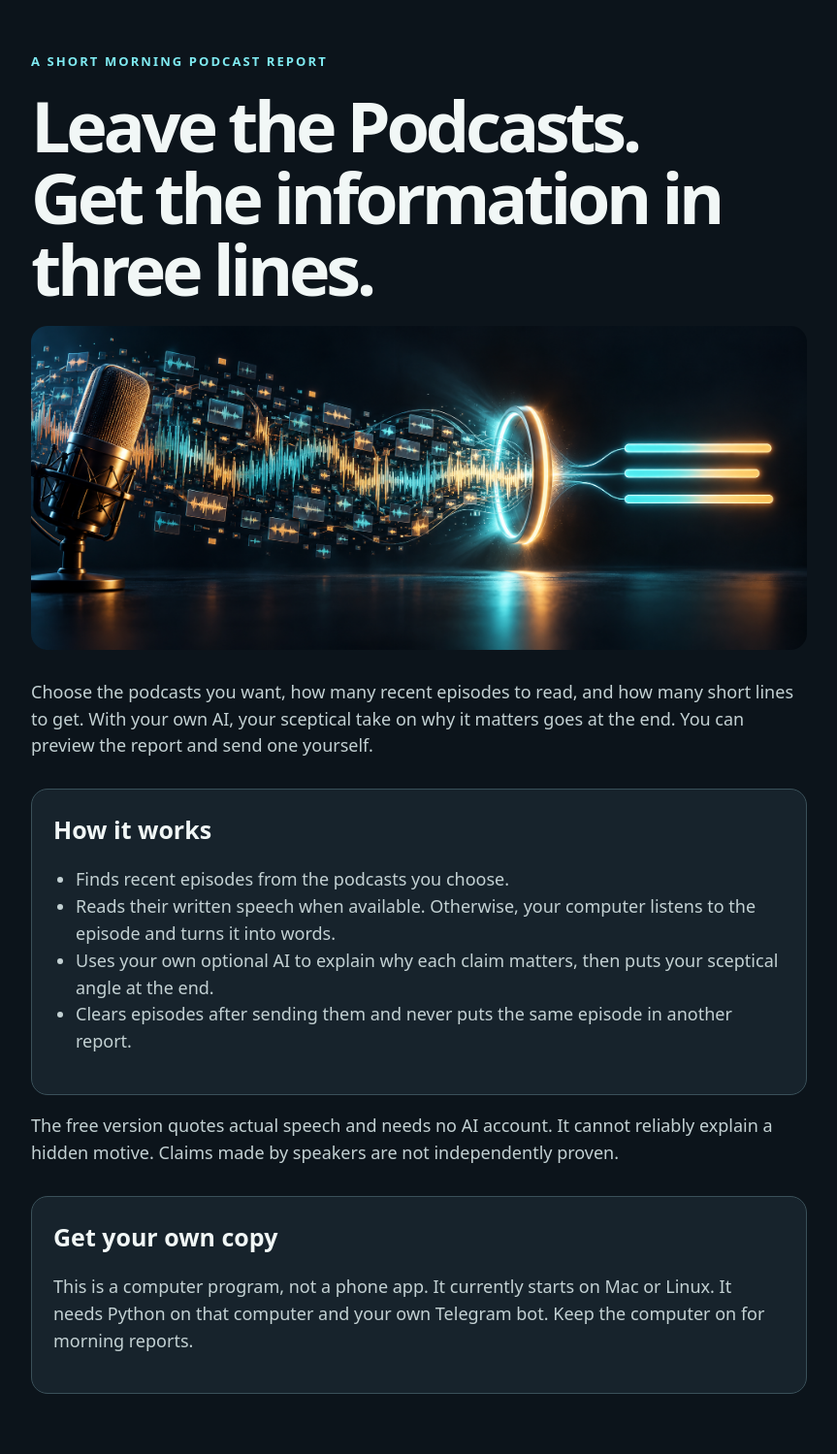
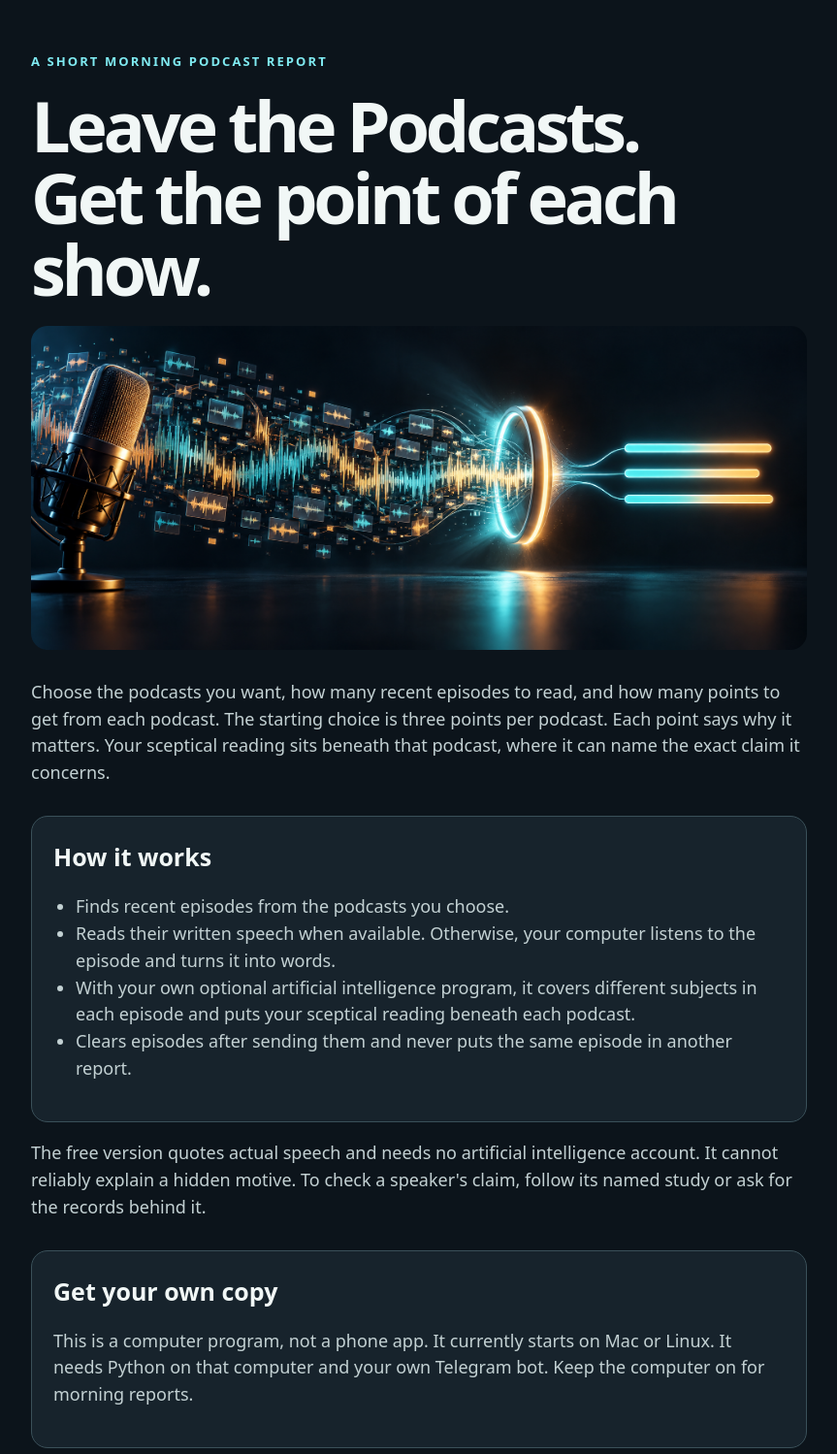
Before and after one commit to eochu-ollathair/leave-podcasts, a Flask app: page /about in a window 1280 px wide. Shown: the top 1499 px of the page at 97% size, without its empty margins (208-1071 px from the left). Before the commit the page ends 1437 px from the top, so only its background shows below. Run offline with Flask 3, Linux system fonts and the light colour scheme; parts of the project's set-up code (start-up, migrations or seed data) failed here and were passed over.

Commit message:
Give each podcast several subjects and its own sceptical view

```diff
--- a/app.py
+++ b/app.py
@@ -1,6 +1,6 @@
 #!/usr/bin/env python3
 # READ FIRST: /root/app/leave-podcasts/PROJECT_NOTES.md
-"""Read podcast speech and send a three-line morning report."""
+"""Read podcast speech and send separate short reports for each show."""
 
 import argparse
 import fcntl
@@ -89,9 +89,9 @@ def validate(value):
     try:
         lines = int(value.get("lines", 3))
     except (TypeError, ValueError):
-        raise ValueError("Choose a whole number of report lines") from None
+        raise ValueError("Choose a whole number of points per podcast") from None
     if not 1 <= lines <= 20:
-        raise ValueError("Choose 1 to 20 report lines")
+        raise ValueError("Choose 1 to 20 points per podcast")
     return {"shows": shows, "lines": lines, "angle": str(value.get("angle", "")).strip()[:400],
             "enabled": bool(value.get("enabled", False)), "time": send_time, "timezone": tz}
 
@@ -175,8 +175,11 @@ def read_feed(show):
                 transcripts.append({"url": element.attrib["url"],
                                     "type": element.attrib.get("type", "")})
         if title and (transcripts or audio is not None):
+            episode_url = child_text(item, "link") or show["feed"]
+            if urlparse(episode_url).scheme not in ("http", "https"):
+                episode_url = show["feed"]
             episodes.append({"show": show["name"], "title": title, "published": published,
-                             "url": child_text(item, "link") or show["feed"],
+                             "url": episode_url,
                              "guid": child_text(item, "guid") or title + published,
                              "audio": audio.attrib.get("url", "") if audio is not None else "",
                              "transcripts": transcripts})
@@ -282,10 +285,15 @@ def episode_notes(episode, speech):
     speech = re.sub(r"\b(one|two|three|four|five) and (one|two|three|four|five) who\b",
                     "[unclear number] who", speech, flags=re.IGNORECASE)
     parts = [speech[i:i + 18000] for i in range(0, len(speech), 18000)]
-    system = ("Extract concrete claims from podcast speech. Say who said them if clear. "
-              "Keep numbers, reasons, disagreements and caveats. If speech is unclear, "
-              "do not repair a number by guessing. Do not invent facts. "
-              "Give at most five short points. No introduction.")
+    system = ("Extract concrete claims from podcast speech. Say who said them only if clear. "
+              "A host and guest may answer each other; never assign one person's words to the "
+              "other. If unsure, say 'a speaker'. "
+              "Keep the numbers as spoken, with their original units. Never calculate a new "
+              "price, rate or percentage from numbers in the speech. Keep reasons, disagreements "
+              "and caveats, including when a number comes from a speaker or company's own test. "
+              "If speech is unclear, do not repair a number by guessing. Ignore adverts and "
+              "introductions. Give at most six short points from different subjects where possible. "
+              "Do not invent facts. No introduction.")
     notes = []
     for index, part in enumerate(parts, 1):
         prompt = ("SHOW: " + episode["show"] + "\nEPISODE: " + episode["title"] +
@@ -303,7 +311,8 @@ def episode_notes(episode, speech):
                 temporary_path = Path(temporary.name)
             temporary_path.chmod(0o600)
             os.replace(temporary_path, path)
-        notes.append(episode["show"] + " — " + episode["title"] + ":\n" + note)
+        notes.append("Part " + str(index) + " of " + str(len(parts)) + " — " +
+                     episode["show"] + " — " + episode["title"] + ":\n" + note)
     return notes
 
 
@@ -342,62 +351,147 @@ def extractive_points(episode, speech, limit=3):
     return [episode["show"] + ': “' + sentence + '”' for sentence, _ in result]
 
 
-def make_report_lines(episodes, angle="", count=3):
+def plain_report_words(value):
+    replacements = {"AI": "artificial intelligence", "US": "United States",
+                    "UK": "United Kingdom", "EV": "electric car", "EVs": "electric cars"}
+    for short, full in replacements.items():
+        value = re.sub(r"\b" + re.escape(short) + r"\b", full, value)
+    return value.strip()
+
+
+def sceptical_view(points, angle):
+    money_points = [point for point in points if re.search(
+        r"\b(?:compensat\w*|paid|payment|profit\w*|received money)\b",
+        point["claim"], flags=re.IGNORECASE)]
+    focus_points = money_points or points
+    system = ("Write one short sceptical view beneath this podcast only. Choose ONE named subject "
+              "from its points. If a point explicitly names who received money or power, state "
+              "that visible benefit and the record that would confirm it. Otherwise name the "
+              "specific study, account or repeat test needed to check one claim. "
+              "Do not guess why any law or action happened. Do not invent beneficiaries, people, "
+              "products or transactions. Do not say one result settles a broad question. "
+              "Do not discuss other podcasts or ask a question. Use ordinary words, no shortened "
+              "terms or vague phrases like 'more evidence'. At most 35 words.")
+    answer = model_answer(system, "OWNER'S ANGLE: " + (angle or "Be sceptical") +
+                          "\nTHIS PODCAST'S POINTS:\n" + json.dumps(focus_points), limit=180)
+    view = plain_report_words(re.sub(r"^\s*(?:Cynic(?:'s|’s)? view:\s*)?", "", answer,
+                                     flags=re.IGNORECASE).splitlines()[0] if answer else "")
+    if not view:
+        raise RuntimeError("Could not write the sceptical view")
+    if len(view.split()) > 35:
+        shorter = model_answer("Shorten this to one sentence of at most 30 words. Keep the "
+                               "specific subject and exact check or named recipient. Do not add "
+                               "a motive or new fact.", view, limit=100)
+        view = plain_report_words(shorter.splitlines()[0] if shorter else "")
+    if len(view.split()) > 35:
+        raise RuntimeError("The sceptical view was too long")
+    return view
+
+
+def read_report_points(answer, count, show):
+    try:
+        parsed = json.loads(answer[answer.index("{"):answer.rindex("}") + 1])
+        raw_points = parsed["points"]
+        if len(raw_points) != count:
+            raise ValueError("wrong number of points")
+        points = [{key: plain_report_words(str(item[key])) for key in
+                   ("subject", "claim", "why")} for item in raw_points]
+        if any(not all(point.values()) for point in points):
+            raise ValueError("empty point")
+        return points
+    except (ValueError, KeyError, TypeError) as exc:
+        raise RuntimeError("Could not write the requested points for " + show) from exc
+
+
+def numbers_in_text(value):
+    return {match.replace(",", "") for match in re.findall(
+        r"(?<![A-Za-z])\d+(?:[,.]\d+)*", value)}
+
+
+def check_spoken_numbers(points, speech, show):
+    spoken = numbers_in_text(speech)
+    for index, point in enumerate(points):
+        missing = numbers_in_text(point["claim"] + " " + point["why"]) - spoken
+        if not missing:
+            continue
+        keywords = [word.lower() for word in re.findall(r"[A-Za-z]{5,}", point["subject"])]
+        locations = [speech.lower().find(word) for word in keywords]
+        location = next((place for place in locations if place >= 0), 0)
+        excerpt = speech[max(0, location - 1500):location + 7000]
+        system = ("Rewrite this ONE point using the original speech. The listed numbers were "
+                  "not found in the speech and must be removed or replaced by the exact spoken "
+                  "amounts. Keep the same subject and practical reason. Do not calculate a new "
+                  "price or percentage. Return only JSON in this form: "
+                  '{"points":[{"subject":"...","claim":"...","why":"..."}]}')
+        answer = model_answer(system, "UNSUPPORTED NUMBERS: " + ", ".join(sorted(missing)) +
+                              "\nPOINT: " + json.dumps(point) + "\nSPEECH:\n" + excerpt, limit=350)
+        points[index] = read_report_points(answer, 1, show)[0]
+        if numbers_in_text(points[index]["claim"] + " " + points[index]["why"]) - spoken:
+            raise RuntimeError("A number in " + show + " was not heard in the episode")
+    return points
+
+
+def episode_report(episode, speech, angle, count):
     if MODEL_URL and MODEL_NAME:
-        chosen = episodes[:min(count, len(episodes))]
-        allocations = [0] * len(chosen)
-        for index in range(count):
-            allocations[index % len(chosen)] += 1
-        buckets = []
-        for (episode, speech), wanted in zip(chosen, allocations):
-            notes = episode_notes(episode, speech)
-            system = ("Write exactly " + str(wanted) + " numbered lines about this podcast episode. "
-                      "Each line is at most 35 words and starts with a specific claim the speaker made, "
-                      "then says why it matters in real life. Attribute the claim to the speaker. "
-                      "Choose the main discussion, preferably a point reflected in the episode title or "
-                      "repeated through the episode. Ignore adverts, promotions and housekeeping. "
-                      "Avoid isolated shocking details; include a caveat when the speaker gives one. "
-                      "Keep the claim and consequence on the same topic; do not join unrelated notes. "
-                      "Do not call a claim proven or invent a motive. Preserve numbers exactly; a percentage "
-                      "below 50 is not a majority. No broad claim from one study. Plain words, no filler.")
-            prompt = ("SHOW: " + episode["show"] + "\nEPISODE: " + episode["title"] +
-                      "\nNOTES:\n" + "\n\n".join(notes))
-            answer = model_answer(system, prompt, limit=max(350, wanted * 110))
-            parsed = [re.sub(r"^\s*(?:\d+[.)]|[-*])\s*", "", line).strip()
-                      for line in answer.splitlines() if line.strip()]
-            parsed = [line for line in parsed if line and not line.lower().startswith(
-                ("here are", "here is", "summary:"))]
-            if len(parsed) < wanted:
-                raise RuntimeError("Could not write the requested report lines for " + episode["show"])
-            buckets.append([episode["show"] + ": " + re.sub(
-                r"^" + re.escape(episode["show"]) + r":\s*", "", line, flags=re.IGNORECASE)
-                for line in parsed[:wanted]])
-        lines = []
-        while any(buckets):
-            for bucket in buckets:
-                if bucket:
-                    lines.append(bucket.pop(0))
-        system = ("Write one short line starting 'Cynic's view:'. Explain why a concrete point "
-                  "in this report matters from the owner's angle. Name a possible beneficiary or "
-                  "a specific fact worth checking. No rhetorical questions, fragments or generic warnings. "
-                  "Do not invent a beneficiary or attach a profit motive to a speaker merely because "
-                  "they described a problem. If no clear incentive appears, name the missing check. "
-                  "Any motive not proved must be a possibility using 'might' or 'could'. "
-                  "Do not add new factual claims. Plain words, at most 35 words.")
-        answer = model_answer(system, "OWNER'S ANGLE: " + (angle or "Be sceptical") +
-                              "\nREPORT:\n" + "\n".join(lines), limit=180)
-        cynic = re.sub(r"^\s*(?:\d+[.)]\s*)?Cynic(?:'s|’s)? view:\s*", "", answer,
-                       flags=re.IGNORECASE).splitlines()[0].strip()
-        if not cynic:
-            raise RuntimeError("Could not write the final sceptical line")
-        return lines, cynic
-    buckets = [extractive_points(episode, speech, limit=count) for episode, speech in episodes]
-    points = []
-    while len(points) < count and any(buckets):
-        for bucket in buckets:
-            if bucket and len(points) < count:
-                points.append(bucket.pop(0))
-    return points or ["No clear point was found in the available speech."], ""
+        notes = episode_notes(episode, speech)
+        system = ("Read notes from every part of this one podcast episode. Write exactly " + str(count) +
+                  " points about different subjects when the episode covers several subjects. "
+                  "Do not just take the first subject. Each point has a short subject, one specific "
+                  "claim attributed to its speaker, and a practical reason that claim matters. "
+                  "If the host and guest talk back and forth and the speaker is unclear, say "
+                  "'a speaker' rather than guessing which person said it. "
+                  "Prefer subjects named in the episode title when they are actually discussed. "
+                  "Each subject is at most four words, each claim at most 25 words, each reason "
+                  "at most 18 words. Use plain words; omit obscure test names. "
+                  "Keep each reason tied to its own claim. Ignore adverts, introductions and show news. "
+                  "If a result came from one study, a simulation, or a company's own test, say so "
+                  "and name who reported the number. Do not turn their claim into a general fact. "
+                  "Preserve numbers exactly. Spell out shortened terms. "
+                  "Return only a JSON object with this form: "
+                  '{"points":[{"subject":"...","claim":"...","why":"..."}]}')
+        prompt = "EPISODE: " + episode["title"] + "\nNOTES:\n" + "\n\n".join(notes)
+        answer = model_answer(system, prompt, limit=max(650, count * 175))
+        points = read_report_points(answer, count, episode["show"])
+        if any(len(point["claim"].split()) > 30 or len(point["why"].split()) > 22
+               for point in points):
+            shorter = model_answer("Shorten this report without changing any claim, number, caveat "
+                                   "or speaker. Keep the same separate subjects. Each claim at most "
+                                   "25 words and each reason at most 18 words. Return only the same "
+                                   'JSON form: {"points":[{"subject":"...","claim":"...","why":"..."}]}',
+                                   json.dumps({"points": points}), limit=max(650, count * 175))
+            points = read_report_points(shorter, count, episode["show"])
+        if any(len(point["claim"].split()) > 30 or len(point["why"].split()) > 22
+               for point in points):
+            raise RuntimeError("The points for " + episode["show"] + " were too long")
+        points = check_spoken_numbers(points, speech, episode["show"])
+        if any(len(point["claim"].split()) > 30 or len(point["why"].split()) > 22
+               for point in points):
+            raise RuntimeError("The checked points for " + episode["show"] + " were too long")
+        view = sceptical_view(points, angle)
+    else:
+        quotes = extractive_points(episode, speech, limit=count)
+        points = [{"subject": "What was said", "claim": quote.removeprefix(
+            episode["show"] + ": "), "why": ""} for quote in quotes]
+        view = ""
+    return {"show": episode["show"], "title": episode["title"],
+            "published": episode["published"], "url": episode["url"],
+            "points": points, "view": view}
+
+
+def report_message(sections, timezone_name):
+    day = datetime.now(ZoneInfo(timezone_name)).strftime("%d %B %Y")
+    blocks = ["Leave the Podcasts · " + day]
+    for section in sections:
+        lines = [section["show"] + " — " + section["title"]]
+        for number, point in enumerate(section["points"], 1):
+            line = str(number) + ". " + point["subject"] + ": " + point["claim"]
+            if point["why"]:
+                line += " Why it matters: " + point["why"]
+            lines.append(line)
+        if section["view"]:
+            lines.append("Cynic's view: " + section["view"])
+        blocks.append("\n".join(lines))
+    return "\n\n".join(blocks)
 
 
 def episode_id(episode):
@@ -445,19 +539,18 @@ def report(config, progress=lambda stage: None):
         if not feeds_read and problems:
             raise RuntimeError("No podcast episode lists could be read. " + "; ".join(problems[:2]))
         return {"at": datetime.now(timezone.utc).isoformat(), "episodes": [], "usable": 0,
-                "used_ids": [], "lines": [], "cynic": "", "no_new": True,
+                "used_ids": [], "sections": [], "no_new": True,
                 "message": "No new episodes since the last report.", "problems": problems}
     if not readable:
         raise RuntimeError("No episode speech could be read. " + "; ".join(problems[:2]))
     count = config.get("lines", 3)
     progress("Writing the report")
-    lines, cynic = make_report_lines(readable, config.get("angle", ""), count)
-    day = datetime.now(ZoneInfo(config["timezone"])).strftime("%d %B %Y")
+    sections = [episode_report(episode, speech, config.get("angle", ""), count)
+                for episode, speech in readable]
     return {"at": datetime.now(timezone.utc).isoformat(), "episodes": selected, "usable": len(readable),
             "used_ids": sorted(episode_id(episode) for episode, _ in readable),
-            "lines": lines, "cynic": cynic, "no_new": False,
-            "message": "Leave the Podcasts · " + day + "\n" + "\n".join(lines) +
-                       ("\nCynic's view: " + cynic if cynic else ""),
+            "sections": sections, "no_new": False,
+            "message": report_message(sections, config["timezone"]),
             "problems": problems}
 
 
@@ -465,11 +558,28 @@ def send_telegram(message):
     token = os.environ.get("TELEGRAM_BOT_TOKEN") or os.environ.get("TELEGRAM_TEST_BOT_TOKEN", "")
     if not token or not TELEGRAM_CHAT:
         raise RuntimeError("Set your Telegram bot and chat number")
-    response = requests.post("https://api.telegram.org/bot" + token + "/sendMessage",
-                             json={"chat_id": TELEGRAM_CHAT, "text": message}, timeout=25)
-    response.raise_for_status()
-    if not response.json().get("ok"):
-        raise RuntimeError("Telegram refused the report")
+    pieces, current = [], ""
+    for line in message.splitlines():
+        if len(line) > 3900:
+            raise RuntimeError("A report line is too long to send")
+        candidate = current + ("\n" if current else "") + line
+        if len(candidate) > 3900:
+            pieces.append(current)
+            current = line
+        else:
+            current = candidate
+    if current:
+        pieces.append(current)
+    message_ids = []
+    for piece in pieces:
+        response = requests.post("https://api.telegram.org/bot" + token + "/sendMessage",
+                                 json={"chat_id": TELEGRAM_CHAT, "text": piece}, timeout=25)
+        response.raise_for_status()
+        answer = response.json()
+        if not answer.get("ok"):
+            raise RuntimeError("Telegram refused the report")
+        message_ids.append((answer.get("result") or {}).get("message_id"))
+    return message_ids
 
 
 def recent_preview(config):
@@ -503,7 +613,7 @@ def run(kind, automatic=False):
         result["sent"] = False
         if kind == "send":
             if not result.get("no_new"):
-                send_telegram(result["message"])
+                result["telegram_message_ids"] = send_telegram(result["message"])
                 retire_sent_episodes(result)
                 result["sent"] = True
             if result["sent"] or automatic:
--- a/templates/public.html
+++ b/templates/public.html
@@ -2,24 +2,24 @@
 <html lang="en">
 <head>
   <meta charset="utf-8"><meta name="viewport" content="width=device-width, initial-scale=1">
-  <title>Leave the Podcasts — Three lines instead of hours</title>
-  <meta name="description" content="Choose podcasts and the length of a useful Telegram report each morning instead of listening for hours.">
+  <title>Leave the Podcasts — A few useful points from each show</title>
+  <meta name="description" content="Choose podcasts and get several useful points from each one, with a separate sceptical reading beneath every show.">
   <style>
     body{margin:0;background:#0c141b;color:#f1f7f6;font:18px/1.55 system-ui,sans-serif}main{max-width:800px;margin:auto;padding:6vh 20px 70px}small{color:#7feaf1;font-size:13px;letter-spacing:.16em;text-transform:uppercase;font-weight:800}h1{font-size:clamp(42px,8vw,72px);line-height:1.03;letter-spacing:-.06em;margin:16px 0}h2{font-size:25px;margin:0 0 10px}p,li{color:#c3d1d3}a{color:#7feaf1}.hero{display:block;width:100%;height:auto;border-radius:17px;margin:22px 0 30px}.card{margin-top:30px;padding:22px;border:1px solid #3a5059;border-radius:17px;background:#17232c}.download{display:inline-block;background:#7feaf1;color:#082127;border-radius:10px;padding:14px 18px;font-weight:800;text-decoration:none}.download:hover{background:#b1f4f8}ul{padding-left:23px}
   </style>
 </head>
 <body><main>
   <small>A short morning podcast report</small>
-  <h1>Leave the Podcasts.<br>Get the information in three lines.</h1>
+  <h1>Leave the Podcasts.<br>Get the point of each show.</h1>
   <img class="hero" src="{{ base }}/hero.png" alt="A microphone and long sound wave becoming three short lines">
-  <p>Choose the podcasts you want, how many recent episodes to read, and how many short lines to get. With your own AI, your sceptical take on why it matters goes at the end. You can preview the report and send one yourself.</p>
+  <p>Choose the podcasts you want, how many recent episodes to read, and how many points to get from each podcast. The starting choice is three points per podcast. Each point says why it matters. Your sceptical reading sits beneath that podcast, where it can name the exact claim it concerns.</p>
   <div class="card"><h2>How it works</h2><ul>
     <li>Finds recent episodes from the podcasts you choose.</li>
     <li>Reads their written speech when available. Otherwise, your computer listens to the episode and turns it into words.</li>
-    <li>Uses your own optional AI to explain why each claim matters, then puts your sceptical angle at the end.</li>
+    <li>With your own optional artificial intelligence program, it covers different subjects in each episode and puts your sceptical reading beneath each podcast.</li>
     <li>Clears episodes after sending them and never puts the same episode in another report.</li>
   </ul></div>
-  <p>The free version quotes actual speech and needs no AI account. It cannot reliably explain a hidden motive. Claims made by speakers are not independently proven.</p>
+  <p>The free version quotes actual speech and needs no artificial intelligence account. It cannot reliably explain a hidden motive. To check a speaker's claim, follow its named study or ask for the records behind it.</p>
   <div class="card"><h2>Get your own copy</h2>
     <p>This is a computer program, not a phone app. It currently starts on Mac or Linux. It needs Python on that computer and your own Telegram bot. Keep the computer on for morning reports.</p>
     {% if source_available %}<p><a class="download" href="{{ base }}/source.zip">Download Leave the Podcasts (ZIP file)</a></p>
```
Also changed, not shown: AGENTS.md (+2 -2 lines), START_HERE.md (+1 -1 lines), templates/index.html (+11 -4 lines), README.md.
